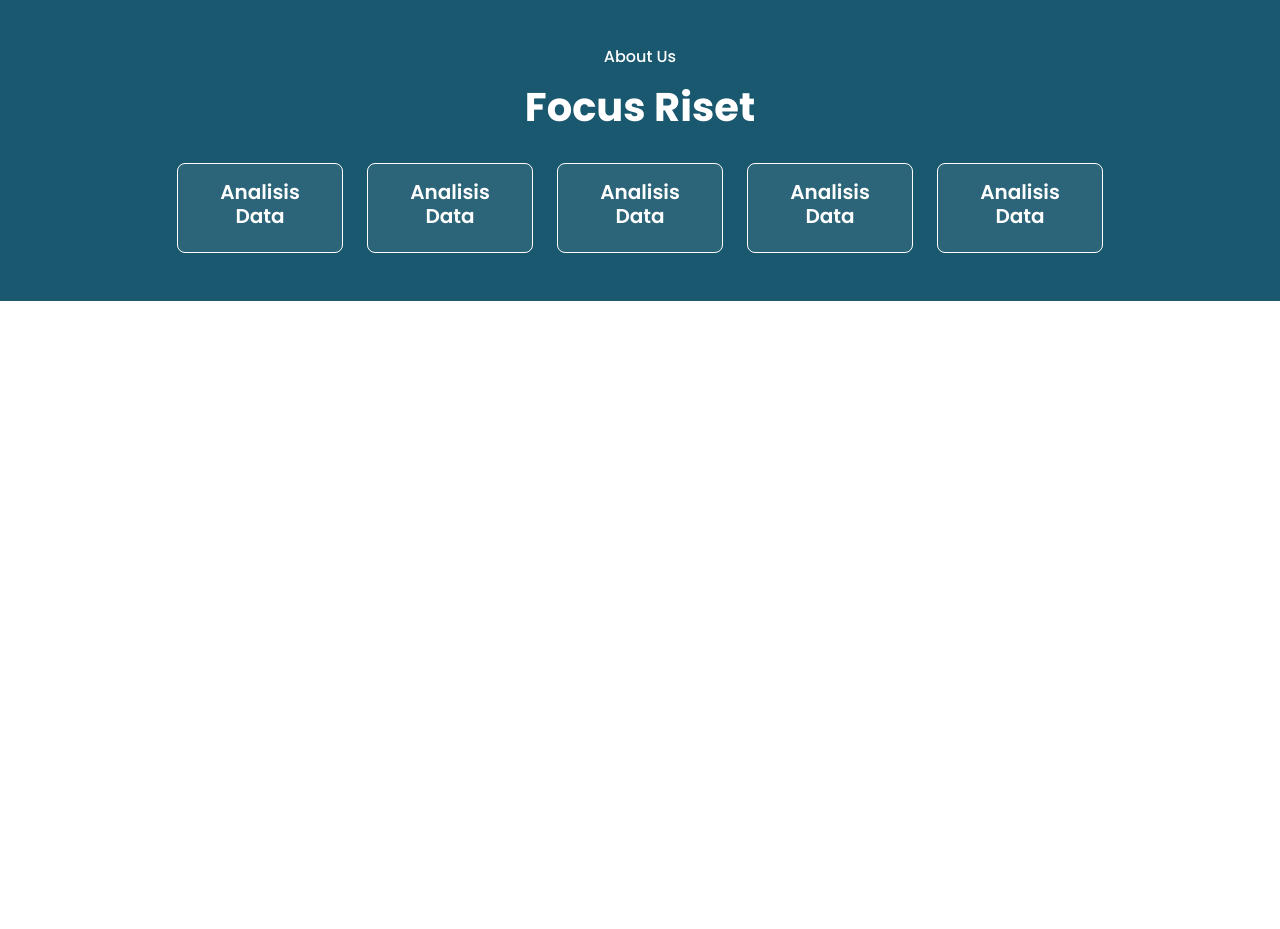
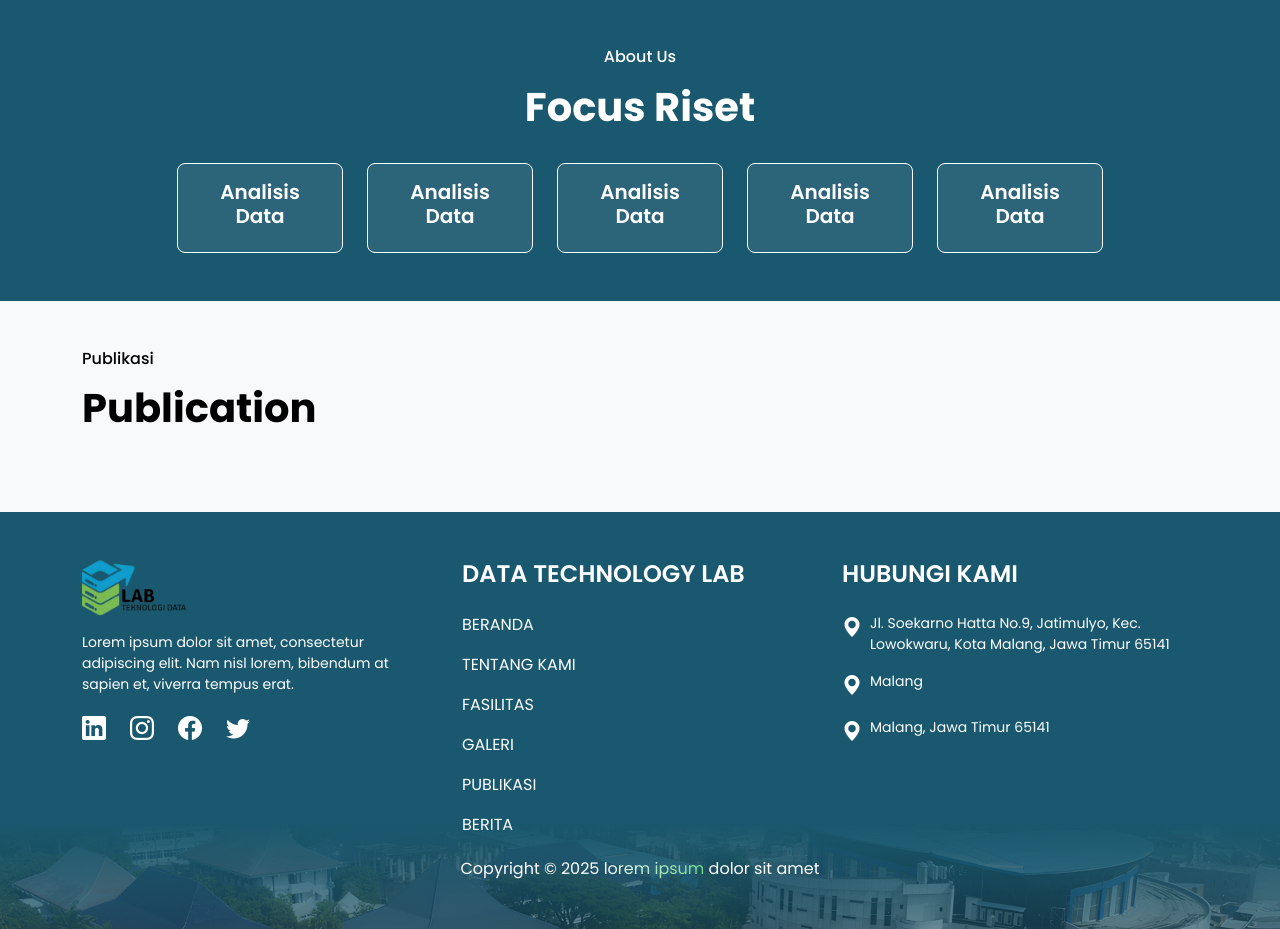
Before and after one commit to 404GH0ST/PBL-Lab-DT, a PHP site: page / in a window 1280 px wide. Shown: the part 2423-3352 px from the top of the page. Before the commit the page ends 2724 px from the top, so only its background shows below. Run offline with PHP 8.4, Linux system fonts and the light colour scheme.

Commit message:
feat: add footer

```diff
--- /dev/null
+++ b/app/Views/components/footer.php
@@ -0,0 +1,72 @@
+<footer style="background: #19586E; min-height: 416px; position: relative; overflow: hidden;" class="py-5">
+    <div class="container">
+        <div class="row g-4">
+            <div class="col-lg-4">
+                <div class="d-flex flex-column justify-content-start">
+                    <img src="/assets/images/dt-logo.png" alt="dt-logo" style="width: 105px; height: 56px;"
+                        class="mb-3">
+                    <p class="text-white" style="font-size: 14px;">Lorem ipsum dolor sit amet, consectetur adipiscing
+                        elit. Nam nisl lorem, bibendum at sapien et, viverra tempus erat.</p>
+                    <div class="d-flex align-items-center gap-4">
+                        <i class="bi bi-linkedin text-white fs-4"></i>
+                        <i class="bi bi-instagram text-white fs-4"></i>
+                        <i class="bi bi-facebook text-white fs-4"></i>
+                        <i class="bi bi-twitter text-white fs-4"></i>
+                    </div>
+                </div>
+            </div>
+            <div class="col-lg-4">
+                <div class="d-flex flex-column justify-content-start">
+                    <h2 class="text-white fw-semibold mb-4" style="font-size: 24px;">DATA TECHNOLOGY LAB</h2>
+                    <div class="d-flex flex-column gap-3">
+                        <a href="/" class="text-white text-uppercase text-decoration-none">Beranda</a>
+                        <a href="/" class="text-white text-uppercase text-decoration-none">Tentang Kami</a>
+                        <a href="/" class="text-white text-uppercase text-decoration-none">Fasilitas</a>
+                        <a href="/" class="text-white text-uppercase text-decoration-none">Galeri</a>
+                        <a href="/" class="text-white text-uppercase text-decoration-none">Publikasi</a>
+                        <a href="/" class="text-white text-uppercase text-decoration-none">Berita</a>
+                    </div>
+                </div>
+            </div>
+            <div class="col-lg-4">
+                <div class="d-flex flex-column justify-content-start">
+                    <h2 class="text-white fw-semibold mb-4" style="font-size: 24px;">HUBUNGI KAMI</h2>
+                    <div class="d-flex flex-column gap-3">
+                        <div class="d-flex align-content-center gap-2">
+                            <i class="bi bi-geo-alt-fill text-white fs-5"></i>
+                            <p class="text-white mb-0" style="font-size: 14px;">
+                                Jl. Soekarno Hatta No.9, Jatimulyo, Kec. Lowokwaru, Kota Malang, Jawa Timur 65141
+                            </p>
+                        </div>
+                        <div class="d-flex align-content-center gap-2">
+                            <i class="bi bi-geo-alt-fill text-white fs-5"></i>
+                            <p class="text-white mb-0" style="font-size: 14px;">
+                                Malang
+                            </p>
+                        </div>
+                        <div class="d-flex align-content-center gap-2">
+                            <i class="bi bi-geo-alt-fill text-white fs-5"></i>
+                            <p class="text-white mb-0" style="font-size: 14px;">
+                                Malang, Jawa Timur 65141
+                            </p>
+                        </div>
+                    </div>
+                </div>
+            </div>
+        </div>
+    </div>
+    <img src="/assets/images/mask-footer.png" style="
+            position: absolute;
+            bottom: 0;
+            left: 0;
+            width: 100%;
+            z-index: 1;
+        ">
+    <div class="text-center text-white" style="
+            position: relative;
+            z-index: 2;
+            padding-top: 20px;
+        ">
+        Copyright © <?php echo date('Y'); ?> <span class="footer-text-gradient">lorem ipsum</span> dolor sit amet
+    </div>
+</footer>
--- a/app/Views/home.php
+++ b/app/Views/home.php
@@ -194,3 +194,12 @@
         </div>
     </div>
 </section>
+
+<section id="publication">
+    <div class="container py-5">
+        <div class="d-flex flex-column gap-2 mb-4">
+            <h2 class="text-black" style="font-size: 16px;">Publikasi</h2>
+            <h2 class="text-black" style="font-size: 40px; font-weight: bold;">Publication</h2>
+        </div>
+    </div>
+</section>
--- a/app/Views/layouts/main.php
+++ b/app/Views/layouts/main.php
@@ -8,6 +8,7 @@
 
     <!-- Bootstrap CSS -->
     <link href="https://cdn.jsdelivr.net/npm/bootstrap@5.3.8/dist/css/bootstrap.min.css" rel="stylesheet">
+    <link rel="stylesheet" href="https://cdn.jsdelivr.net/npm/bootstrap-icons@1.13.1/font/bootstrap-icons.min.css">
     <!-- Google Fonts -->
     <link rel="preconnect" href="https://fonts.googleapis.com">
     <link rel="preconnect" href="https://fonts.gstatic.com" crossorigin>
@@ -24,8 +25,8 @@
         <?= $content ?? '' ?>
     </main>
 
+    <?php include __DIR__ . '/../components/footer.php'; ?>
+
     <!-- Bootstrap JS -->
     <script src="https://cdn.jsdelivr.net/npm/bootstrap@5.3.8/dist/js/bootstrap.bundle.min.js"></script>
 </body>
-
-</html>
--- a/public/css/style.css
+++ b/public/css/style.css
@@ -52,6 +52,12 @@ body {
   -webkit-text-fill-color: transparent;
   background-clip: text;
 }
+.footer-text-gradient {
+  background: linear-gradient(to right, #f8f8f8, #6ed882);
+  -webkit-background-clip: text;
+  -webkit-text-fill-color: transparent;
+  background-clip: text;
+}
 
 /* animasi */
 .animate-fade {
```
Also changed, not shown: public/assets/images/mask-footer.png (added).
